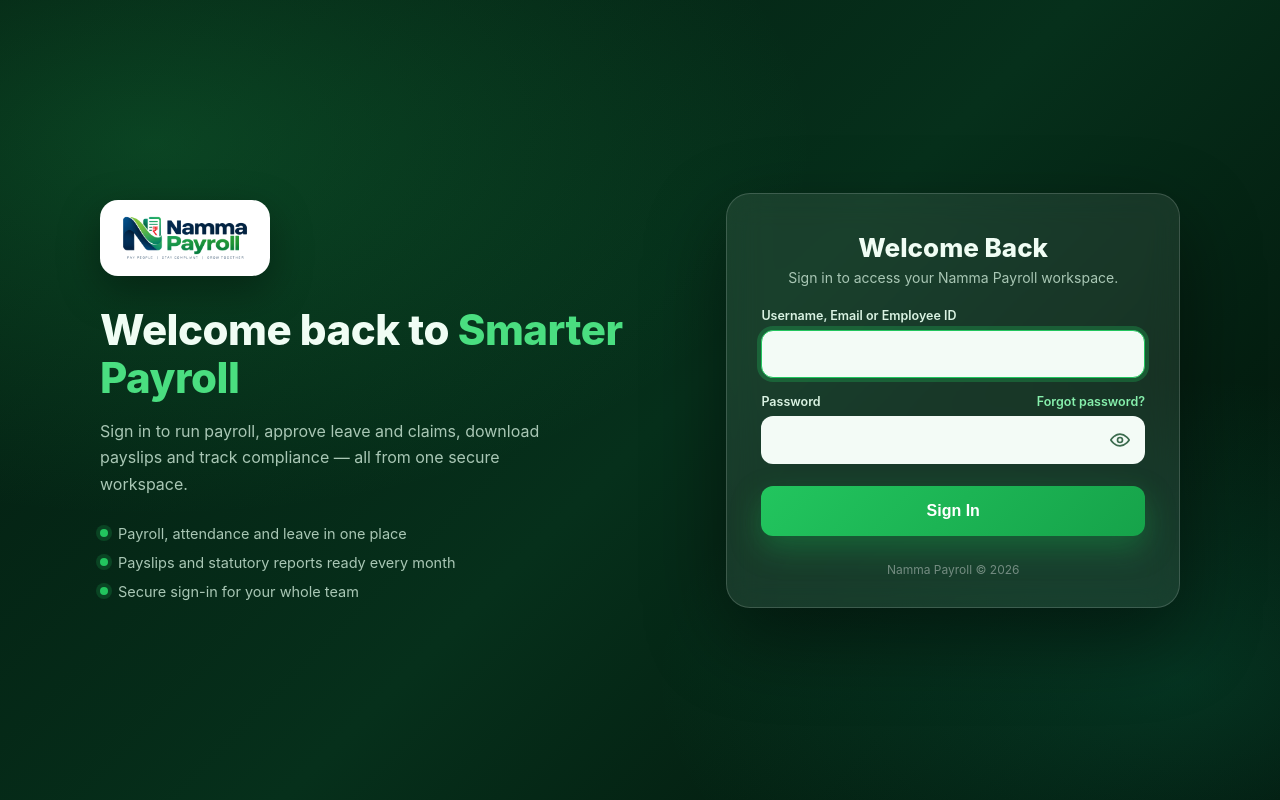
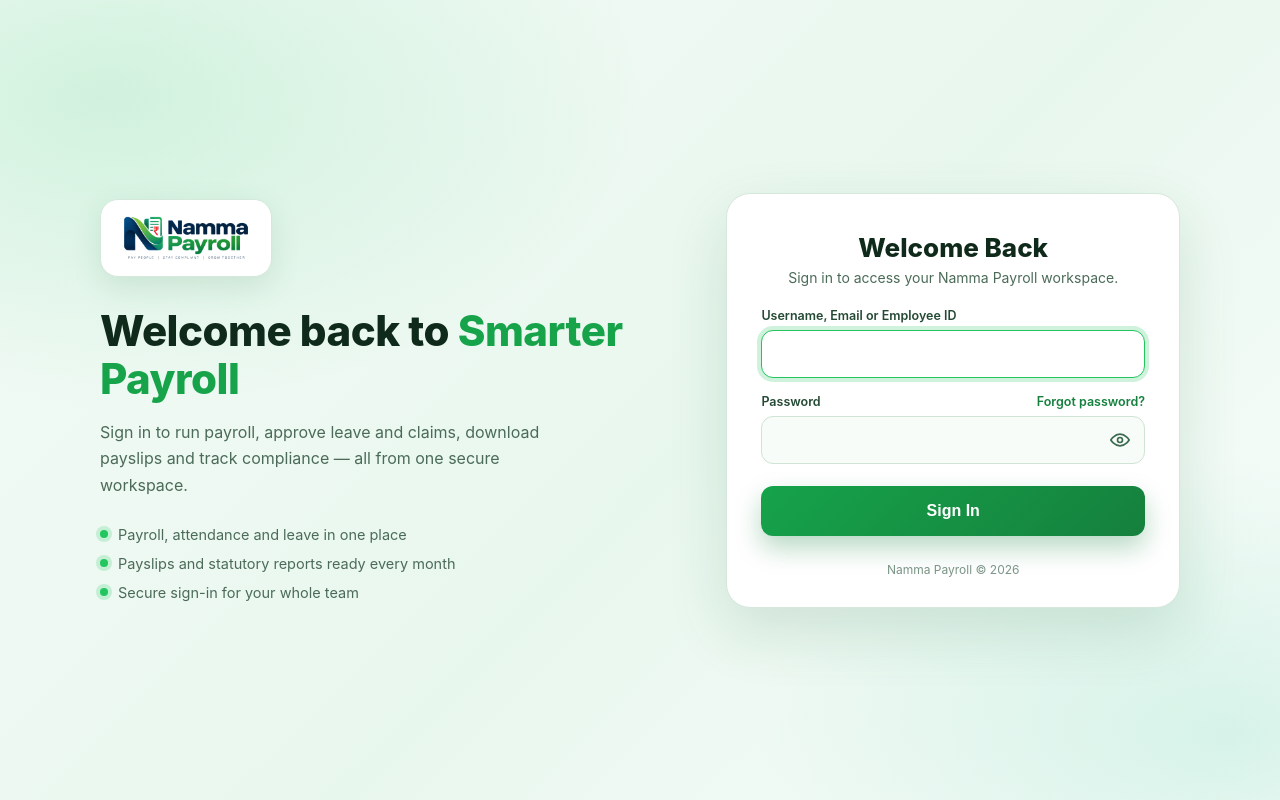
Before and after one commit to edgeproindia-wq/PAY-ROLE, a Django app: template payroll_app/templates/auth/login.html in a window 1280 px wide. Run offline with Django 5.2, Linux system fonts and the light colour scheme; the template is opened without the code that fills it, so the values that code supplies are empty; parts of the project's set-up code (start-up, migrations or seed data) failed here and were passed over.

Commit message:
Login page: light theme

```diff
--- a/payroll_app/templates/auth/login.html
+++ b/payroll_app/templates/auth/login.html
@@ -5,44 +5,44 @@
 <meta name="viewport" content="width=device-width, initial-scale=1">
 <title>Login &middot; Namma Payroll</title>
 <link rel="icon" href="{% static 'img/namma-payroll-logo.png' %}">
-<style>/* login-dark-green: the sign-in page. Same form fields, messages and links as before; only the look is new. */
-:root{--g1:#22c55e;--g2:#16a34a;--ink:#f0fdf4;--muted:#a9c7b5;--line:rgba(255,255,255,.16)}
+<style>/* login-light: the sign-in page, light theme. Same form fields, messages and links as before; only the look is new. */
+:root{--g1:#22c55e;--g2:#16a34a;--g3:#15803d;--ink:#0f2a1a;--muted:#4b6b58;--line:#d5e8dc}
 *{box-sizing:border-box}
 html,body{margin:0;min-height:100%}
 body{font-family:Inter,system-ui,-apple-system,"Segoe UI",Roboto,Arial,sans-serif;color:var(--ink);min-height:100vh;display:flex;align-items:center;justify-content:center;padding:32px 24px;
-  background:radial-gradient(1100px 620px at 12% 18%,rgba(34,197,94,.22),transparent 60%),radial-gradient(900px 520px at 92% 85%,rgba(16,185,129,.18),transparent 58%),linear-gradient(135deg,#031a0f 0%,#06301b 52%,#021008 100%)}
+  background:radial-gradient(900px 520px at 8% 12%,rgba(34,197,94,.16),transparent 60%),radial-gradient(820px 480px at 96% 92%,rgba(16,185,129,.14),transparent 58%),linear-gradient(135deg,#f4fbf7 0%,#e8f7ee 55%,#f9fdfb 100%)}
 .wrap{display:grid;grid-template-columns:1.1fr .9fr;gap:72px;align-items:center;max-width:1080px;width:100%}
-.logo-badge{display:inline-flex;align-items:center;background:#fff;border-radius:18px;padding:12px 20px;box-shadow:0 14px 40px rgba(0,0,0,.35)}
+.logo-badge{display:inline-flex;align-items:center;background:#fff;border:1px solid var(--line);border-radius:18px;padding:12px 20px;box-shadow:0 10px 30px rgba(22,101,52,.12)}
 .logo-badge img{height:52px;width:auto;display:block}
-.left h1{font-size:42px;line-height:1.14;margin:30px 0 16px;font-weight:800;letter-spacing:-.5px}
-.left h1 .hl{color:#4ade80}
+.left h1{font-size:42px;line-height:1.14;margin:30px 0 16px;font-weight:800;letter-spacing:-.5px;color:var(--ink)}
+.left h1 .hl{color:var(--g2)}
 .lead{color:var(--muted);font-size:16px;line-height:1.65;max-width:470px;margin:0}
 .points{list-style:none;margin:28px 0 0;padding:0;display:grid;gap:12px;color:var(--muted);font-size:14.5px}
 .points li{display:flex;gap:10px;align-items:center}
-.points li:before{content:"";width:8px;height:8px;border-radius:50%;background:var(--g1);box-shadow:0 0 0 4px rgba(34,197,94,.18);flex:0 0 auto}
-.card{background:rgba(255,255,255,.08);border:1px solid var(--line);-webkit-backdrop-filter:blur(16px);backdrop-filter:blur(16px);border-radius:24px;padding:38px 34px 30px;box-shadow:0 30px 80px rgba(0,0,0,.45)}
-.card h2{margin:0 0 6px;font-size:26px;text-align:center;font-weight:800}
+.points li:before{content:"";width:8px;height:8px;border-radius:50%;background:var(--g1);box-shadow:0 0 0 4px rgba(34,197,94,.2);flex:0 0 auto}
+.card{background:#fff;border:1px solid var(--line);border-radius:24px;padding:38px 34px 30px;box-shadow:0 24px 60px rgba(22,101,52,.14)}
+.card h2{margin:0 0 6px;font-size:26px;text-align:center;font-weight:800;color:var(--ink)}
 .sub{margin:0 0 22px;text-align:center;color:var(--muted);font-size:14px}
-.alert{background:rgba(239,68,68,.14);border:1px solid rgba(248,113,113,.5);color:#fecaca;border-radius:12px;padding:10px 14px;font-size:13.5px;margin:0 0 14px}
-.alert.ok{background:rgba(34,197,94,.14);border-color:rgba(74,222,128,.5);color:#bbf7d0}
-.alert.info{background:rgba(59,130,246,.14);border-color:rgba(147,197,253,.5);color:#dbeafe}
+.alert{background:#fef2f2;border:1px solid #fecaca;color:#991b1b;border-radius:12px;padding:10px 14px;font-size:13.5px;margin:0 0 14px}
+.alert.ok{background:#f0fdf4;border-color:#bbf7d0;color:#166534}
+.alert.info{background:#eff6ff;border-color:#bfdbfe;color:#1e40af}
 .field{margin:0 0 16px}
-.field label{display:block;font-size:12.5px;font-weight:600;color:#d9f2e2;margin:0 0 7px}
+.field label{display:block;font-size:12.5px;font-weight:600;color:#244a35;margin:0 0 7px}
 .field-head{display:flex;justify-content:space-between;align-items:baseline;gap:10px}
-.field-head a,.foot a{color:#86efac;text-decoration:none;font-size:12.5px;font-weight:600}
+.field-head a,.foot a{color:var(--g3);text-decoration:none;font-size:12.5px;font-weight:600}
 .field-head a:hover,.foot a:hover{text-decoration:underline}
-.field input{width:100%;height:48px;border-radius:12px;border:1px solid transparent;background:#f3fbf6;color:#0f2a1a;font-size:15px;padding:0 14px;outline:none;transition:box-shadow .15s,border-color .15s}
-.field input:focus{border-color:var(--g1);box-shadow:0 0 0 4px rgba(34,197,94,.28)}
+.field input{width:100%;height:48px;border-radius:12px;border:1px solid #cfe3d6;background:#f8fcf9;color:var(--ink);font-size:15px;padding:0 14px;outline:none;transition:box-shadow .15s,border-color .15s,background .15s}
+.field input:focus{border-color:var(--g1);background:#fff;box-shadow:0 0 0 4px rgba(34,197,94,.22)}
 .pw{position:relative}
 .pw input{padding-right:48px}
 .eye{position:absolute;right:6px;top:50%;transform:translateY(-50%);width:38px;height:38px;border:0;background:transparent;color:#3b6b4e;cursor:pointer;border-radius:10px;display:flex;align-items:center;justify-content:center;padding:0}
 .eye:hover{background:rgba(22,163,74,.12)}
-.btn{width:100%;height:50px;border:0;border-radius:12px;background:linear-gradient(135deg,var(--g1),var(--g2));color:#fff;font-size:16px;font-weight:700;cursor:pointer;margin-top:6px;box-shadow:0 12px 30px rgba(22,163,74,.4);transition:transform .12s,filter .12s}
-.btn:hover{filter:brightness(1.06)}
+.btn{width:100%;height:50px;border:0;border-radius:12px;background:linear-gradient(135deg,var(--g2),var(--g3));color:#fff;font-size:16px;font-weight:700;cursor:pointer;margin-top:6px;box-shadow:0 12px 26px rgba(21,128,61,.3);transition:transform .12s,filter .12s}
+.btn:hover{filter:brightness(1.07)}
 .btn:active{transform:translateY(1px)}
 .btn[disabled]{opacity:.75;cursor:wait}
 .foot{margin:20px 0 0;text-align:center;color:var(--muted);font-size:13px}
-.copy{margin:26px 0 0;text-align:center;color:rgba(255,255,255,.4);font-size:12px}
+.copy{margin:26px 0 0;text-align:center;color:#7a9486;font-size:12px}
 @media (max-width:900px){.wrap{grid-template-columns:1fr;gap:30px;max-width:460px}.left{text-align:center}.left h1{font-size:30px;margin-top:22px}.lead{margin:0 auto}.points{display:none}}
 @media (prefers-reduced-motion:reduce){*{transition:none!important}}
 </style>
--- a/payroll_app/tests_login_page.py
+++ b/payroll_app/tests_login_page.py
@@ -26,7 +26,7 @@ class LoginPageTests(TestCase):
         self.assertIn('type="password"', html)
         self.assertIn('href="%s"' % reverse('password_reset'), html)
         self.assertIn('namma-payroll-logo', html)
-        self.assertIn('login-dark-green', html)
+        self.assertIn('login-light', html)
 
     def test_it_is_a_standalone_page_with_no_template_leftovers(self):
         html = self.client.get(reverse('login')).content.decode()
```
